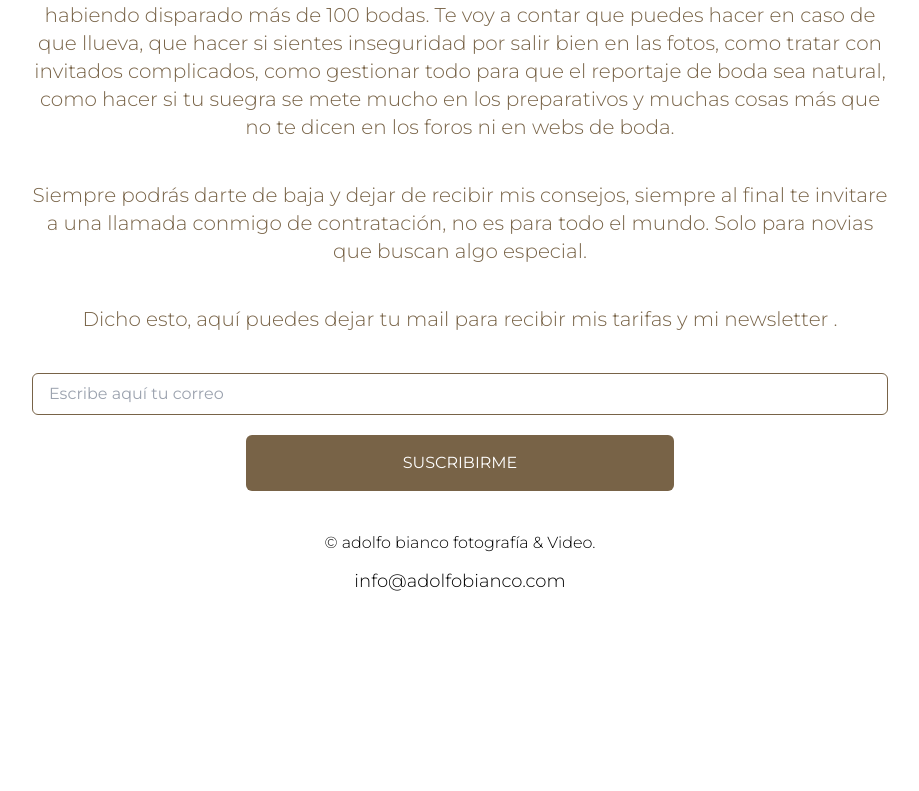
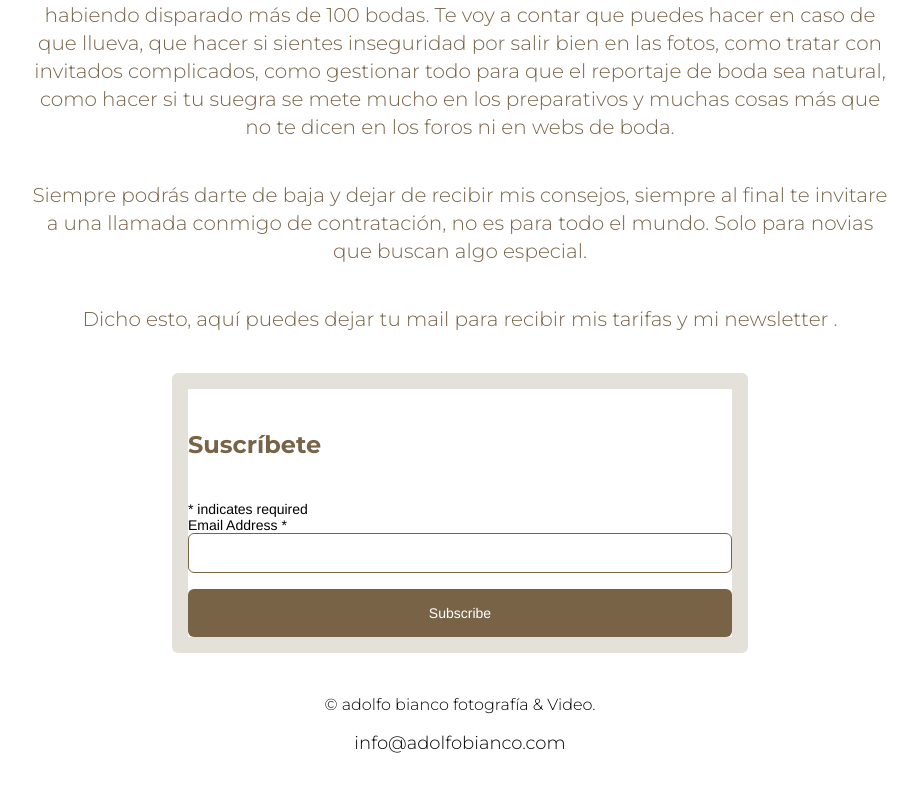
Before and after one commit to iraklitbz/adolfo, a Nuxt app: page /tarifas in a window 1280 px wide. Shown: the part 451-1242 px from the top of the page, without its empty margins (180-1099 px from the left). Before the commit the page ends 1086 px from the top, so only its background shows below. Built offline with nearby package versions, Linux system fonts and the light colour scheme.

Commit message:
added mailchimp[ form

```diff
--- /dev/null
+++ b/config/mailchimp.js
@@ -0,0 +1,3 @@
+export default {
+    apiKey: '64591e3879e6b9c95d7aafd4c84ac2bc-us14',
+  };
--- a/pages/tarifas.vue
+++ b/pages/tarifas.vue
@@ -19,9 +19,39 @@
           <p class="text-lg px-4 md:px-0 md:text-xl text-primary text-center my-10 block font-thin">
             Dicho esto, aquí puedes dejar tu mail para recibir mis tarifas y mi newsletter .
           </p>
-          <div class="flex flex-col">
-              <input type="text" class="border border-primary rounded-md px-4 py-2 w-full" placeholder="Escribe aquí tu correo">
-              <button class="bg-primary text-white rounded-md px-4 py-4 mt-5 md:w-1/2 m-auto" @click="sendEmail"> SUSCRIBIRME </button>
+          <div class="flex flex-col bg-primary/20 rounded-md px-4 py-4 mt-5 max-w-xl m-auto">
+              <!-- <input v-model="email" type="text" class="border border-primary rounded-md px-4 py-2 w-full" placeholder="Escribe aquí tu correo">
+              <button class="bg-primary text-white rounded-md px-4 py-4 mt-5 md:w-1/2 m-auto" @click="sendEmail"> SUSCRIBIRME </button> -->
+              <!-- Begin Mailchimp Signup Form -->
+                  <div
+                    id="mc_embed_signup"
+                  >
+                      <form action="https://adolfobianco.us14.list-manage.com/subscribe/post?u=fa1ee2315a0aea68b75bc84b5&amp;id=87bd65bcfa&amp;f_id=003998e0f0" method="post" id="mc-embedded-subscribe-form" name="mc-embedded-subscribe-form" class="validate" target="_blank" novalidate>
+                          <div id="mc_embed_signup_scroll">
+                          <h2
+                            class="main-headline text-xl px-4 md:px-0 md:text-2xl text-primary my-10 block font-bold"
+                          >Suscríbete</h2>
+                          <div class="indicates-required"><span class="asterisk">*</span> indicates required</div>
+                          <div class="mc-field-group">
+                            <label for="mce-EMAIL">Email Address  <span class="asterisk">*</span>
+                          </label>
+                          <input type="email" value="" name="EMAIL" class="required email border border-primary rounded-md px-4 py-2 w-full h-10" id="mce-EMAIL" required>
+                          <span id="mce-EMAIL-HELPERTEXT" class="helper_text"></span>
+                  </div>
+                <div id="mce-responses" class="clear foot">
+                  <div class="response" id="mce-error-response" style="display:none"></div>
+                  <div class="response" id="mce-success-response" style="display:none"></div>
+                </div>    <!-- real people should not fill this in and expect good things - do not remove this or risk form bot signups-->
+                  <div style="position: absolute; left: -5000px;" aria-hidden="true"><input type="text" name="b_fa1ee2315a0aea68b75bc84b5_87bd65bcfa" tabindex="-1" value=""></div>
+                      <div class="optionalParent">
+                          <div class="clear foot">
+                              <input type="submit" value="Subscribe" name="subscribe" id="mc-embedded-subscribe" class="bg-primary text-white rounded-md py-4 mt-5 md:w-1/2 m-auto">
+                          </div>
+                      </div>
+                  </div>
+              </form>
+              </div>
+<!--End mc_embed_signup-->
           </div>
       </div>
       <Footer />
@@ -30,14 +60,54 @@
 <script>
 export default {
   name: 'Tarifas',
+  head: {
+    link: [
+      { rel: 'stylesheet', href: '//cdn-images.mailchimp.com/embedcode/classic-071822.css' },
+    ],
+    script: [
+      { src: '//s3.amazonaws.com/downloads.mailchimp.com/js/mc-validate.js', body: true },
+      {
+        innerHTML: `(function($) {
+          window.fnames = new Array();
+          window.ftypes = new Array();
+          fnames[0] = 'EMAIL';
+          ftypes[0] = 'email';
+          fnames[1] = 'FNAME';
+          ftypes[1] = 'text';
+          fnames[2] = 'LNAME';
+          ftypes[2] = 'text';
+          fnames[3] = 'ADDRESS';
+          ftypes[3] = 'address';
+          fnames[4] = 'PHONE';
+          ftypes[4] = 'phone';
+          fnames[5] = 'BIRTHDAY';
+          ftypes[5] = 'birthday';
+        }(jQuery));
+        var $mcj = jQuery.noConflict(true);`,
+        type: 'text/javascript',
+        charset: 'utf-8',
+      }
+    ],
+  },
+  data() {
+    return {
+      email: '',
+    }
+  },
   methods: {
-    sendEmail() {
-      const recipient = document.querySelector('input[type="text"]').value;
-      const subject = "Quiero suscribirme";
-      const body = "Estoy interesado en ver tus tarifas y newsletter, muchas gracias";
+    async sendEmail() {
+      try {
+        await mailchimp.lists.addListMember('87bd65bcfa', {
+          email_address: this.email,
+          status: 'subscribed',
+        });
 
-      const mailtoLink = `mailto:Info@adolfobianco.com?subject=${encodeURIComponent(subject)}&body=${encodeURIComponent(body)}&cc=${encodeURIComponent(recipient)}`;
-      window.location.href = mailtoLink;
+        // Aquí puedes mostrar un mensaje de suscripción exitosa o redirigir a una página de confirmación
+        console.log('¡Suscripción exitosa!');
+      } catch (error) {
+        // Aquí puedes mostrar un mensaje de error o manejar el error de otra manera
+        console.error('Error al suscribirse', error);
+      }
     }
   }
 }
@@ -46,4 +116,22 @@ export default {
 .main-headline {
   font-family: 'Montserrat', sans-serif;
 }
+#mc_embed_signup{background:#fff; clear:left; font:14px Helvetica,Arial,sans-serif;  width:100%;}
+#mc-embedded-subscribe {
+    margin: 0px;
+    width: inherit;
+}
+#mc_embed_signup .foot {
+    display: flex;
+    justify-content: center;
+    width: 100%;
+}
+#mc_embed_signup .mc-field-group {
+    clear: left;
+    position: relative;
+    width: 100%;
+    padding-bottom: 3%;
+    min-height: 50px;
+    display: grid;
+}
 </style>
```
Also changed, not shown: package.json (+4 -3 lines), 1 other file (tests, documents, lock files or other folders).
